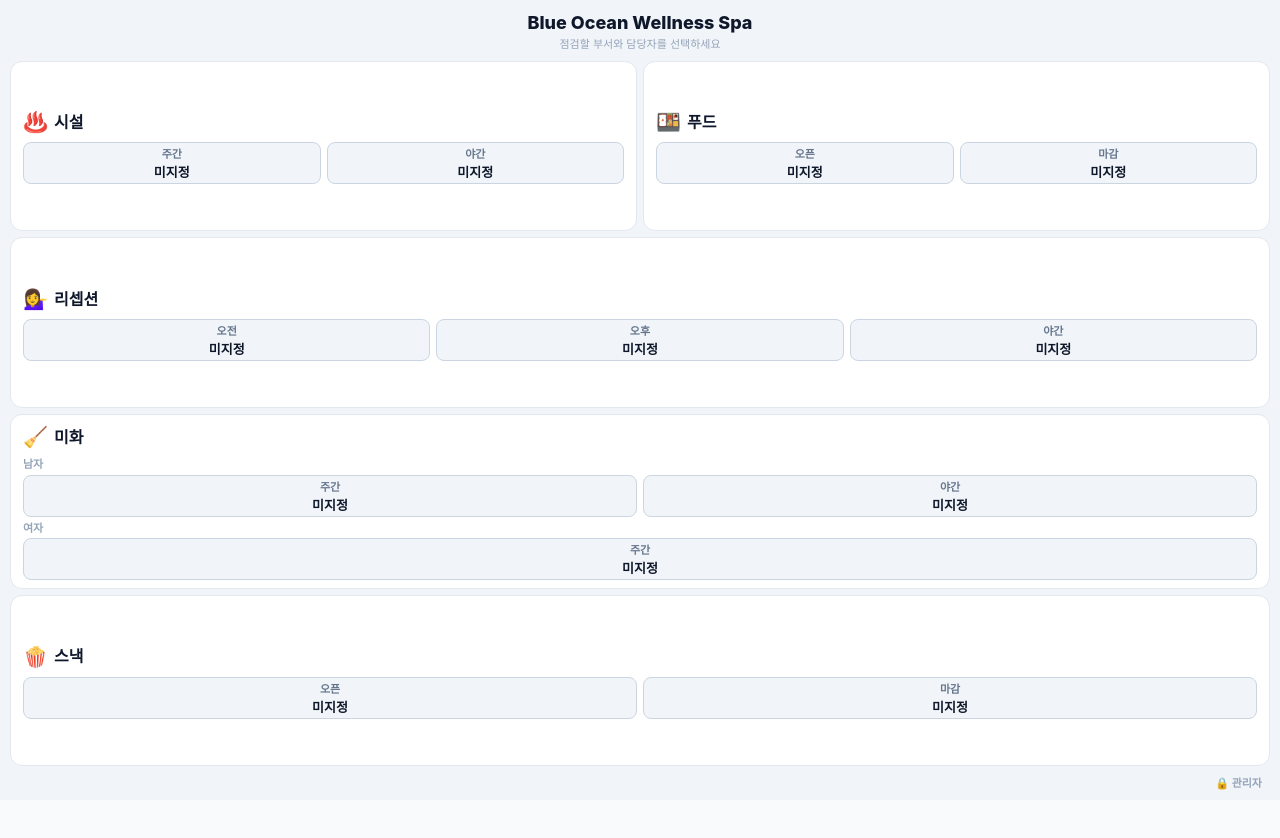
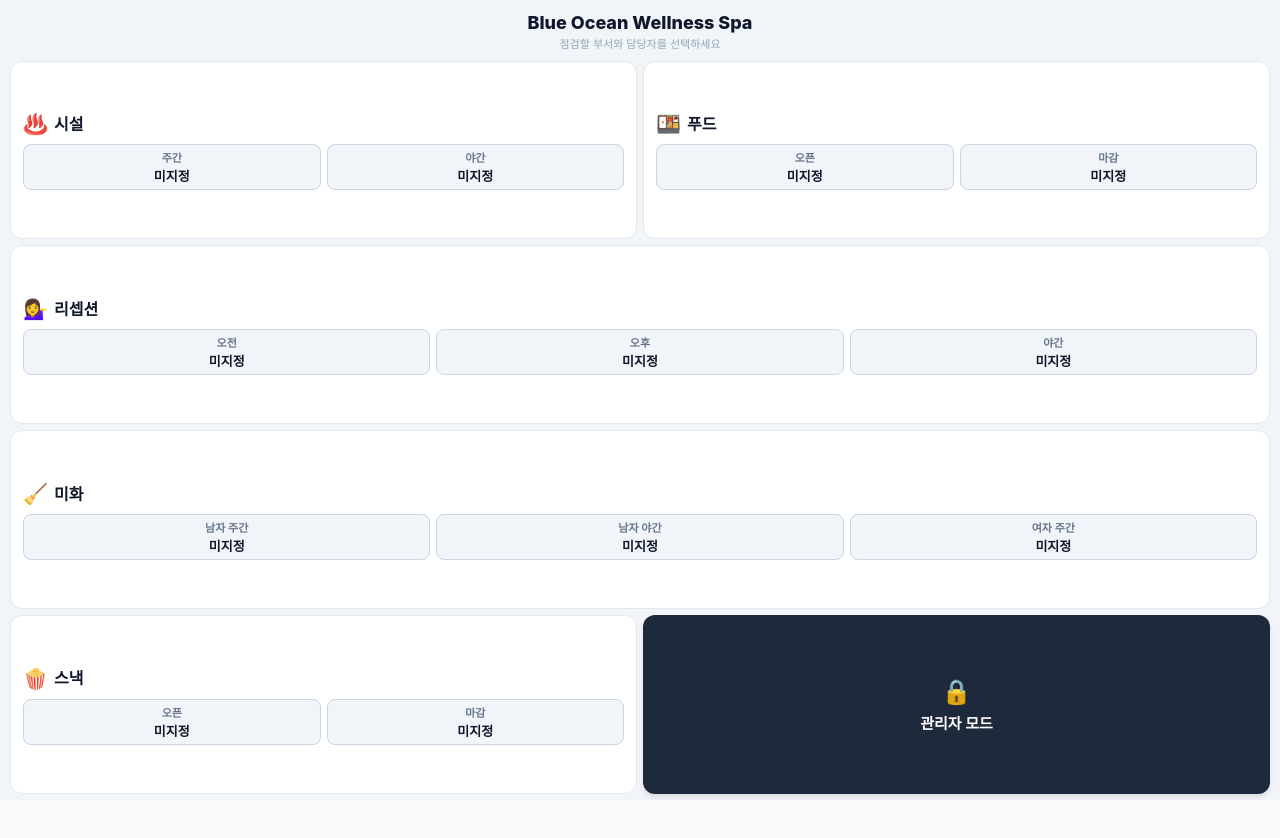
Before and after one commit to 2000BOH/spa-guard, a React (Vite) app: page / in a window 1280 px wide. Shown: the top 838 px of the page. Built offline with nearby package versions, Linux system fonts and the light colour scheme; a web font is replaced by a local one.

Commit message:
style: Flatten cleaning roles to single row, move Admin button to main grid next to snack

```diff
--- a/src/components/MainIndex.tsx
+++ b/src/components/MainIndex.tsx
@@ -27,6 +27,11 @@ export const MainIndex: React.FC<MainIndexProps> = ({ onSelectDepartment }) => {
     const dept = DEPTS[deptId];
     const config = settings.deptConfigs[deptId];
 
+    // 그룹 구분 없이 모든 역할을 평면화하여 한 줄로 나열
+    const allRoles = config.groups.flatMap(g =>
+      g.roles.map(r => ({ ...r, label: g.label }))
+    );
+
     return (
       <div style={{
         background: '#ffffff',
@@ -45,25 +50,20 @@ export const MainIndex: React.FC<MainIndexProps> = ({ onSelectDepartment }) => {
           <span style={{ fontSize: '16px', fontWeight: 700, color: '#0f172a' }}>{dept.name}</span>
         </div>
 
-        {/* 인원 버튼 */}
-        {config.groups.map((group, gi) => (
-          <div key={gi} style={gi > 0 ? { marginTop: '4px' } : undefined}>
-            {group.label && (
-              <span style={{ fontSize: '11px', fontWeight: 700, color: '#94a3b8', display: 'block', marginBottom: '2px' }}>
-                {group.label}
-              </span>
-            )}
+        {/* 인원 버튼 (한 줄로 모두 표시) */}
         <div style={{
           display: 'grid',
-              gridTemplateColumns: (deptId === 'facilities' || deptId === 'food') ? 'repeat(2, 1fr)' : `repeat(${Math.min(group.roles.length, 3)}, 1fr)`,
+          gridTemplateColumns: `repeat(${allRoles.length}, 1fr)`,
           gap: '6px'
         }}>
-              {group.roles.map((r, ri) => (
+          {allRoles.map((r, ri) => {
+            const roleName = r.label ? `${r.label} ${r.role}` : r.role;
+            return (
               <button
                 key={ri}
-                  onClick={() => onSelectDepartment(deptId, r.name || r.role)}
+                onClick={() => onSelectDepartment(deptId, r.name || roleName)}
                 style={{
-                    height: '42px',
+                  height: '46px',
                   display: 'flex',
                   flexDirection: 'column',
                   alignItems: 'center',
@@ -80,16 +80,15 @@ export const MainIndex: React.FC<MainIndexProps> = ({ onSelectDepartment }) => {
                 }}
               >
                 <span style={{ fontSize: '11px', fontWeight: 600, color: '#64748b' }}>
-                    {r.role}
+                  {roleName}
                 </span>
                 <span style={{ fontSize: '13px', fontWeight: 700, color: '#0f172a', marginTop: '1px' }}>
                   {r.name || '미지정'}
                 </span>
               </button>
-              ))}
+            );
+          })}
         </div>
-          </div>
-        ))}
       </div>
     );
   };
@@ -117,7 +116,7 @@ export const MainIndex: React.FC<MainIndexProps> = ({ onSelectDepartment }) => {
       {/* ── 파트 카드 그리드 ── */}
       <div style={{ flex: 1, display: 'flex', flexDirection: 'column', gap: '6px', minHeight: 0 }}>
 
-        {/* 행 1: 시설 + 푸드 — 작은 파트끼리 나란히 */}
+        {/* 행 1: 시설 + 푸드 — 반반 */}
         <div style={{ flex: 1, display: 'flex', gap: '6px' }}>
           <div style={{ flex: 1 }}>{renderCard('facilities')}</div>
           <div style={{ flex: 1 }}>{renderCard('food')}</div>
@@ -128,25 +127,40 @@ export const MainIndex: React.FC<MainIndexProps> = ({ onSelectDepartment }) => {
           {renderCard('reception')}
         </div>
 
-        {/* 행 3: 미화(남+여) — 전체 너비 */}
+        {/* 행 3: 미화(남+여 모두 한 줄) — 전체 너비 */}
         <div style={{ flex: 1 }}>
           {renderCard('cleaning')}
         </div>
 
-        {/* 행 4: 스낵 — 전체 너비 */}
+        {/* 행 4: 스낵(반) + 관리자 버튼(반) */}
+        <div style={{ flex: 1, display: 'flex', gap: '6px' }}>
+          <div style={{ flex: 1 }}>{renderCard('snack')}</div>
           <div style={{ flex: 1 }}>
-          {renderCard('snack')}
+            <button
+              onClick={() => setIsAdminOpen(true)}
+              style={{
+                width: '100%',
+                height: '100%',
+                background: '#1e293b',
+                color: '#fff',
+                border: 'none',
+                borderRadius: '12px',
+                fontSize: '15px',
+                fontWeight: 700,
+                cursor: 'pointer',
+                display: 'flex',
+                flexDirection: 'column',
+                alignItems: 'center',
+                justifyContent: 'center',
+                gap: '6px',
+                boxShadow: '0 4px 6px -1px rgba(0, 0, 0, 0.1)'
+              }}
+            >
+              <span style={{ fontSize: '24px' }}>🔒</span>
+              관리자 모드
+            </button>
           </div>
         </div>
-
-      {/* ── 하단 관리자 ── */}
-      <div style={{ textAlign: 'right', flexShrink: 0, paddingTop: '4px' }}>
-        <button onClick={() => setIsAdminOpen(true)} style={{
-          background: 'none', border: 'none', color: '#94a3b8',
-          fontSize: '11px', fontWeight: 600, cursor: 'pointer', padding: '4px 8px'
-        }}>
-          🔒 관리자
-        </button>
       </div>
 
       <AdminModal isOpen={isAdminOpen} onClose={() => setIsAdminOpen(false)} />
```
Lines whose indentation alone changed are shown as unchanged.
